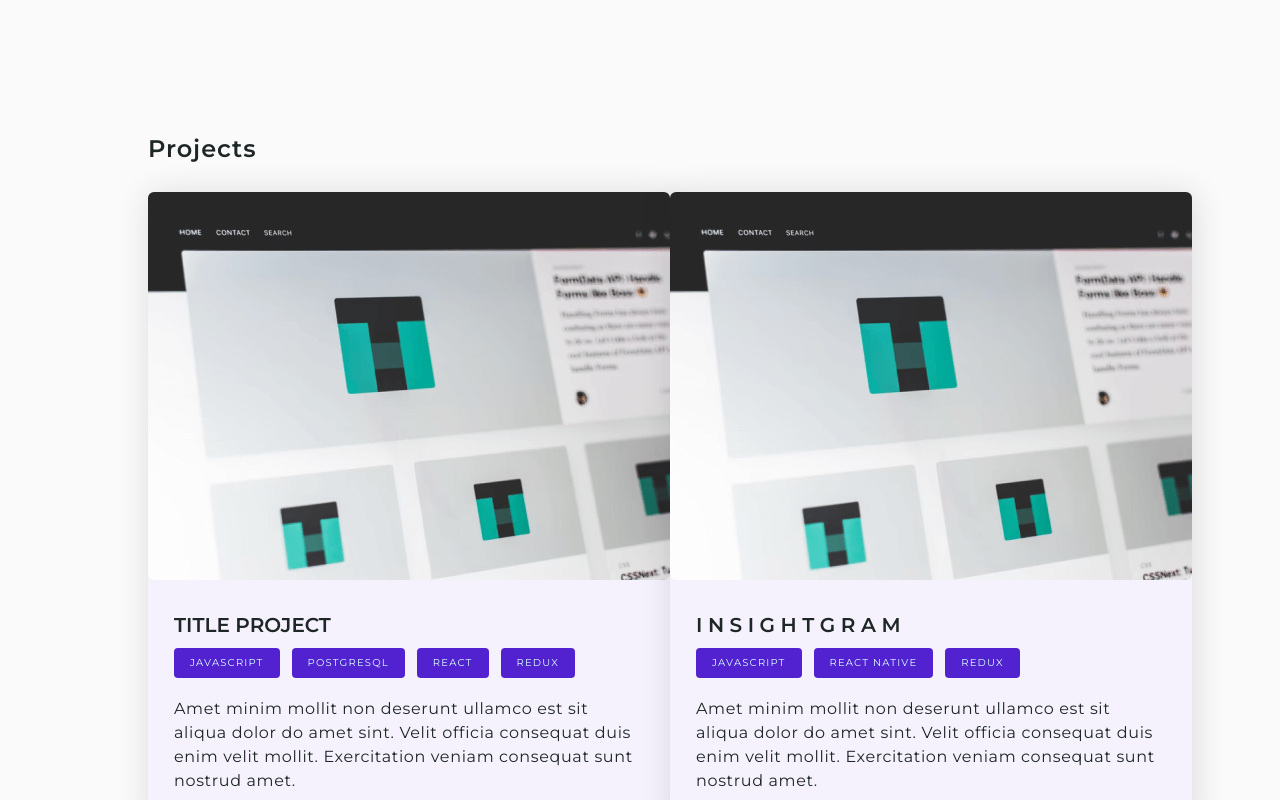
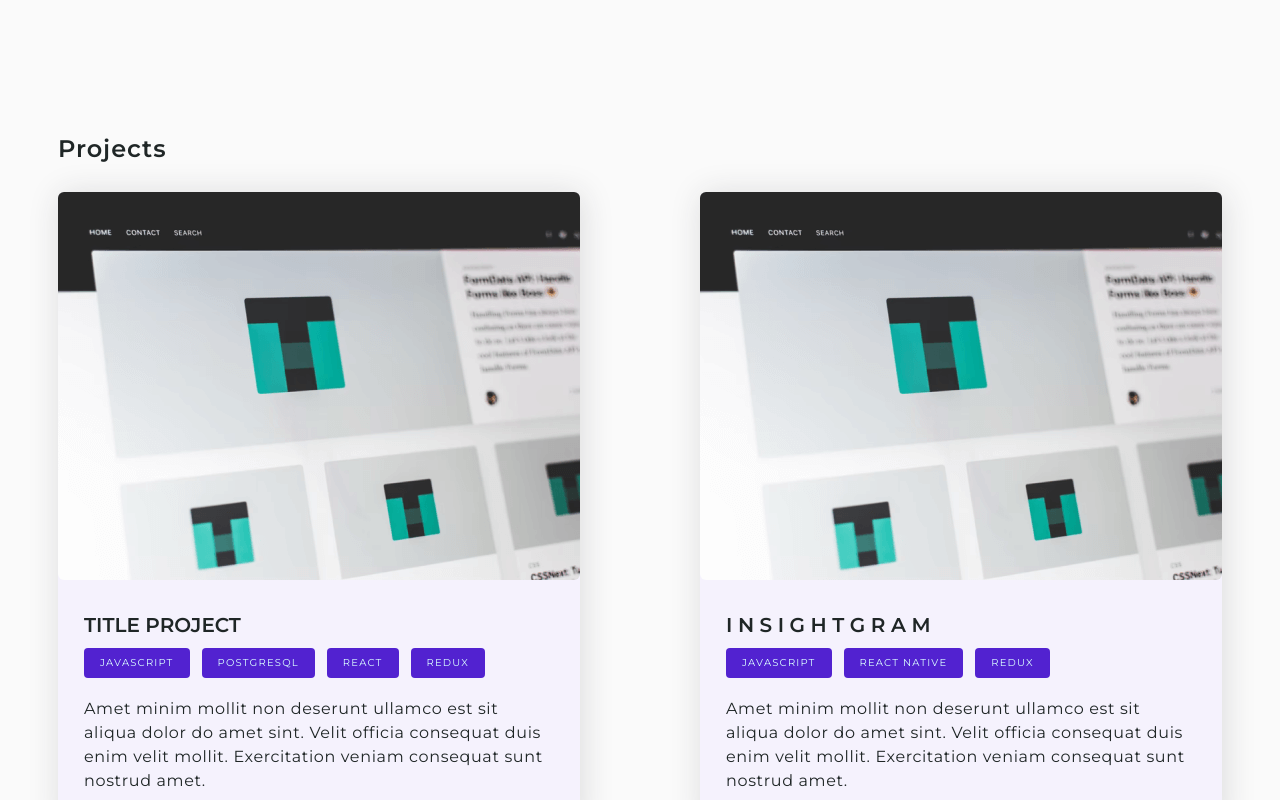
Before and after one commit to bloodyrainday/react-cv, a React app: page / in a window 1280 px wide. Shown: the part 980-1780 px from the top of the page. Built offline with nearby package versions, Linux system fonts and the light colour scheme.

Commit message:
feat: add media request for Projects component

```diff
--- a/src/components/Container.tsx
+++ b/src/components/Container.tsx
@@ -1,7 +1,7 @@
 import styled from "styled-components";
 
 export const Container = styled.div`
-  max-width: 1032px;
+  max-width: 1212px;
   padding: 0 24px;
   width: 100%;
   min-height: 100%;
--- a/src/layout/sections/Projects/Projects.tsx
+++ b/src/layout/sections/Projects/Projects.tsx
@@ -6,6 +6,7 @@ import { Button } from "../../../components/Button/Button";
 import { Project } from "./project/Project";
 import projectImage from "../../../assets/images/picture_2.png";
 import { Container } from "../../../components/Container";
+import { theme } from "../../../styles/Theme.styled";
 
 type Props = {};
 
@@ -15,7 +16,7 @@ export const Projects = (props: Props) => {
       <Container>
         <SectionTitle>Projects</SectionTitle>
 
-        <FlexWrapper justify="space-between">
+        <FlexWrapper justify="space-between" gap="27px">
           <Project
             title="TITLE PROJECT"
             src={projectImage}
@@ -57,4 +58,12 @@ const StyledProjects = styled.section`
     height: 56px;
     margin: 0 auto;
   }
+
+  @media ${theme.media.tablet} {
+    ${FlexWrapper} {
+      flex-direction: column;
+      gap: 16px;
+      align-items: center;
+    }
+  }
 `;
--- a/src/layout/sections/Projects/project/Project.tsx
+++ b/src/layout/sections/Projects/project/Project.tsx
@@ -24,8 +24,8 @@ export const Project = (props: ProjectPropsType) => {
 };
 
 const StyledProject = styled.article`
-  width: 522px;
-  height: 636px;
+  max-width: 522px;
+  width: 100%;
   background-color: #f5f2fd;
   border-radius: 6px;
   box-shadow: 2px 2px 32px 0px #28262c26;
@@ -37,6 +37,7 @@ const ProjectInfo = styled.div`
 
 const Image = styled.img`
   border-radius: 6px;
+  width: 100%;
 `;
 
 const Title = styled.h3`
--- a/src/layout/sections/Projects/project/Technologies.tsx
+++ b/src/layout/sections/Projects/project/Technologies.tsx
@@ -19,6 +19,7 @@ export const Technologies = (props: TechnologiesPropsType) => {
 
 const StyledTechnologies = styled.div`
   display: flex;
+  flex-wrap: wrap;
   width: 100%;
   gap: 12px;
   margin-bottom: 19px;
```
